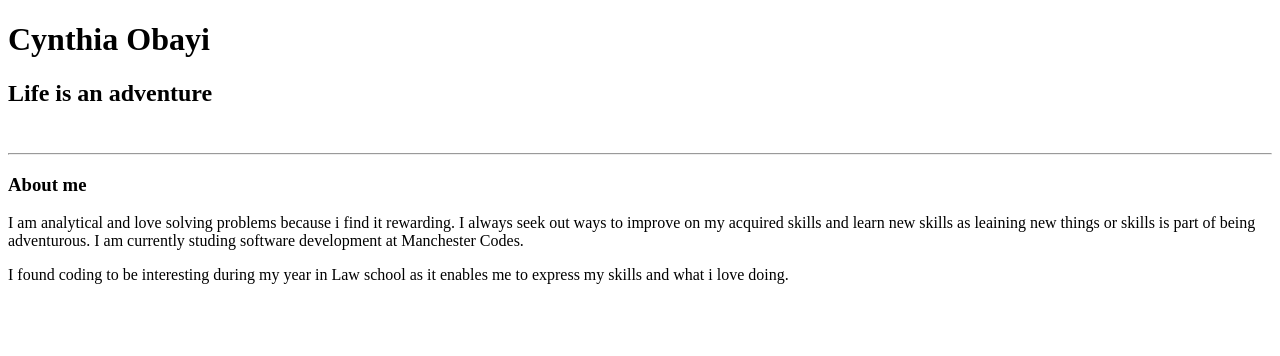
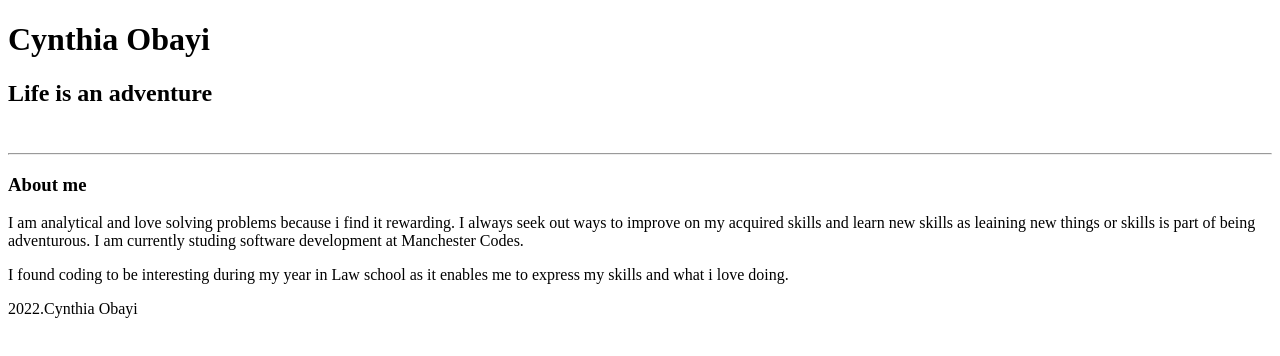
Before and after one commit to CynthiaTegaObayi/Portfolio, a plain HTML site: page index.html in a window 1280 px wide. Drawn offline with Linux system fonts and the light colour scheme.

Commit message:
Semantic markup

```diff
--- a/index.html
+++ b/index.html
@@ -4,12 +4,19 @@
         <title>Cynthia Obayi</title>
     </head>
     <body>
+      <main>
+      <header>
       <h1>Cynthia Obayi</h1>
       <h2>Life is an adventure</h2>
+      </header>
       <br />
       <hr />
+      <section>
       <h3>About me</h3>
+      </section>
       <p> I am analytical and love solving problems because i find it rewarding. I always seek out ways to  improve on my acquired skills and learn new skills as leaining new things or skills is part of being adventurous. I am currently studing software development at Manchester Codes.</p>
       <p>I found coding to be interesting during my year in  Law school as it enables me to express my skills and what i love doing. </p>
+      <footer>2022.Cynthia Obayi</footer>
+      </main>
   </body>
 </html>
```
